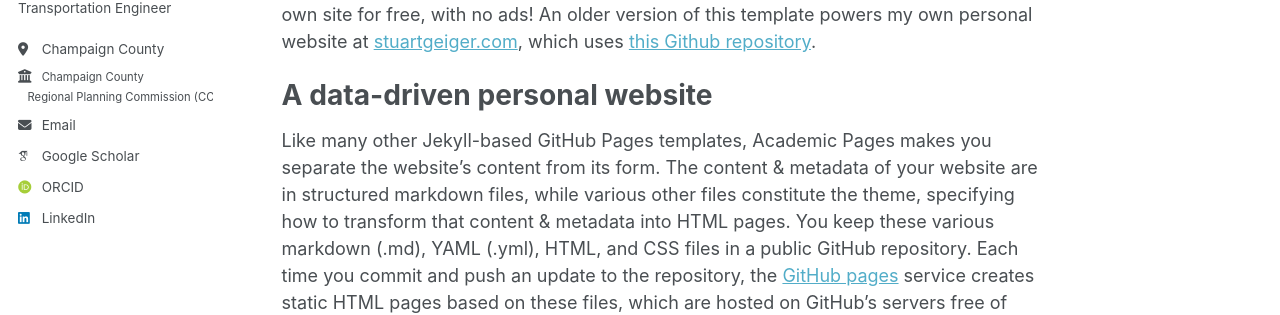
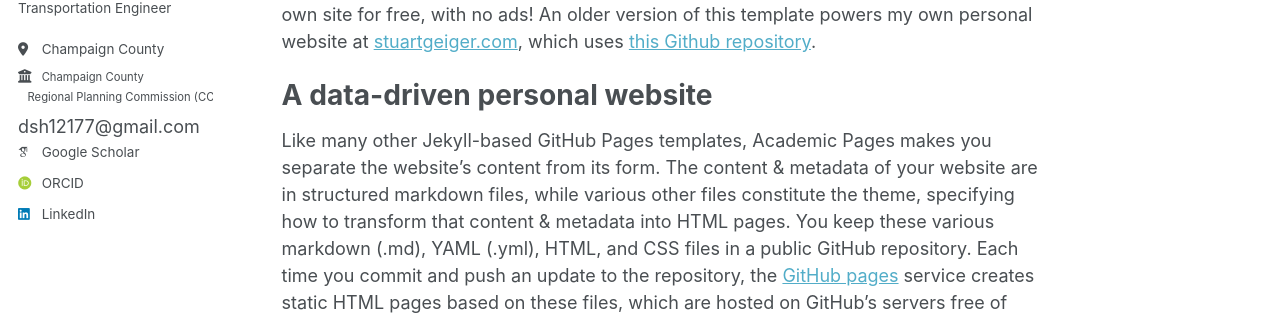
Before and after one commit to dasomh/dasomh.github.io, a Jekyll site: the page built from _pages/about.md, in a window 1280 px wide. Shown: the part 391-706 px from the top of the page. Built offline with Jekyll 4.4.1, drawn with Linux system fonts in a browser that asks for light colours; some web fonts are replaced.

Commit message:
Update author-profile.html

```diff
--- a/_includes/author-profile.html
+++ b/_includes/author-profile.html
@@ -33,9 +33,9 @@
       {% if author.uri %}
         <li><a href="{{ author.uri }}"><i class="fas fa-fw fa-link icon-pad-right" aria-hidden="true"></i>{{ site.data.ui-text[site.locale].website_label | default: "Website" }}</a></li>
       {% endif %}
-      {% if author.email %}
-        <li><a href="mailto:{{ author.email }}"><i class="fas fa-fw fa-envelope icon-pad-right" aria-hidden="true"></i>{{ site.data.ui-text[site.locale].email_label | default: "Email" }}</a></li>
-      {% endif %}
+      {% if site.author.email %}
+  <span>{{ site.author.email }}</span>
+{% endif %}
 
       <!-- Font Awesome and Academicons icons / Academic websites -->
       {% if author.arxiv %}
```
